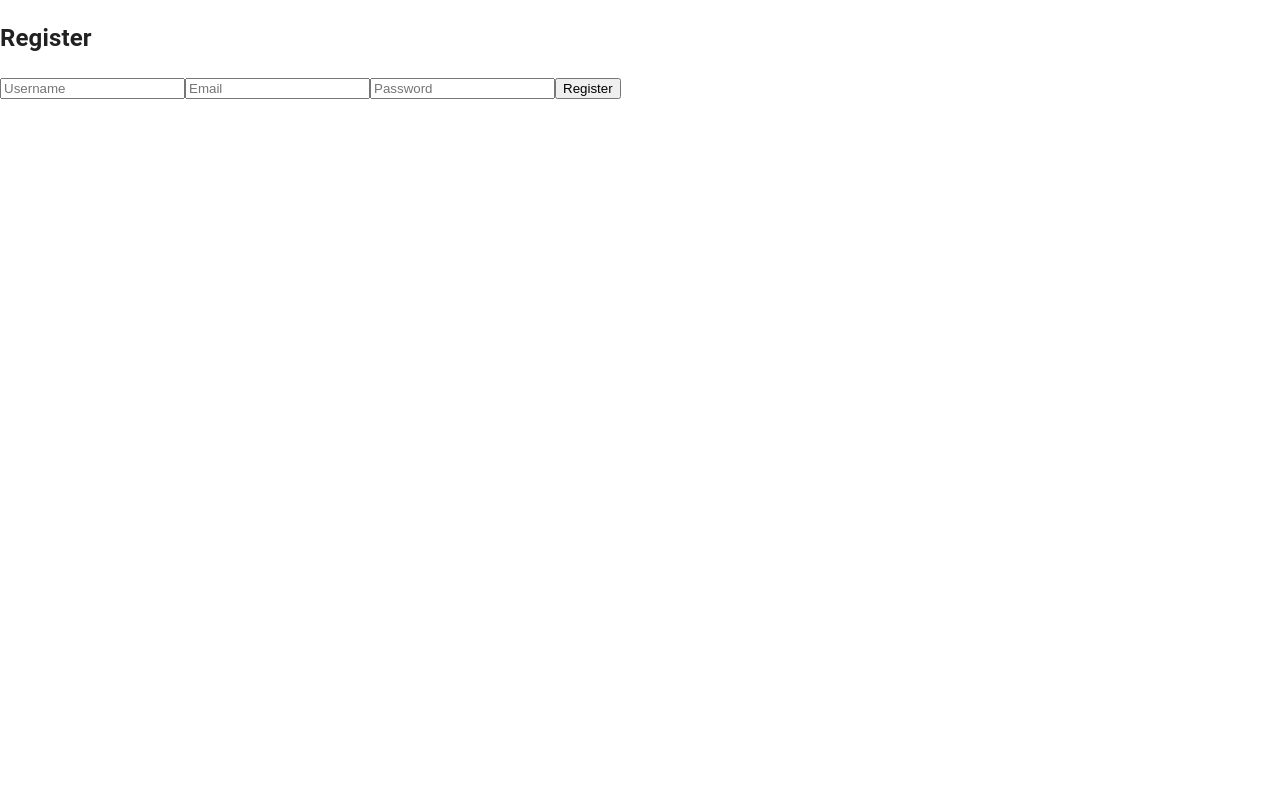
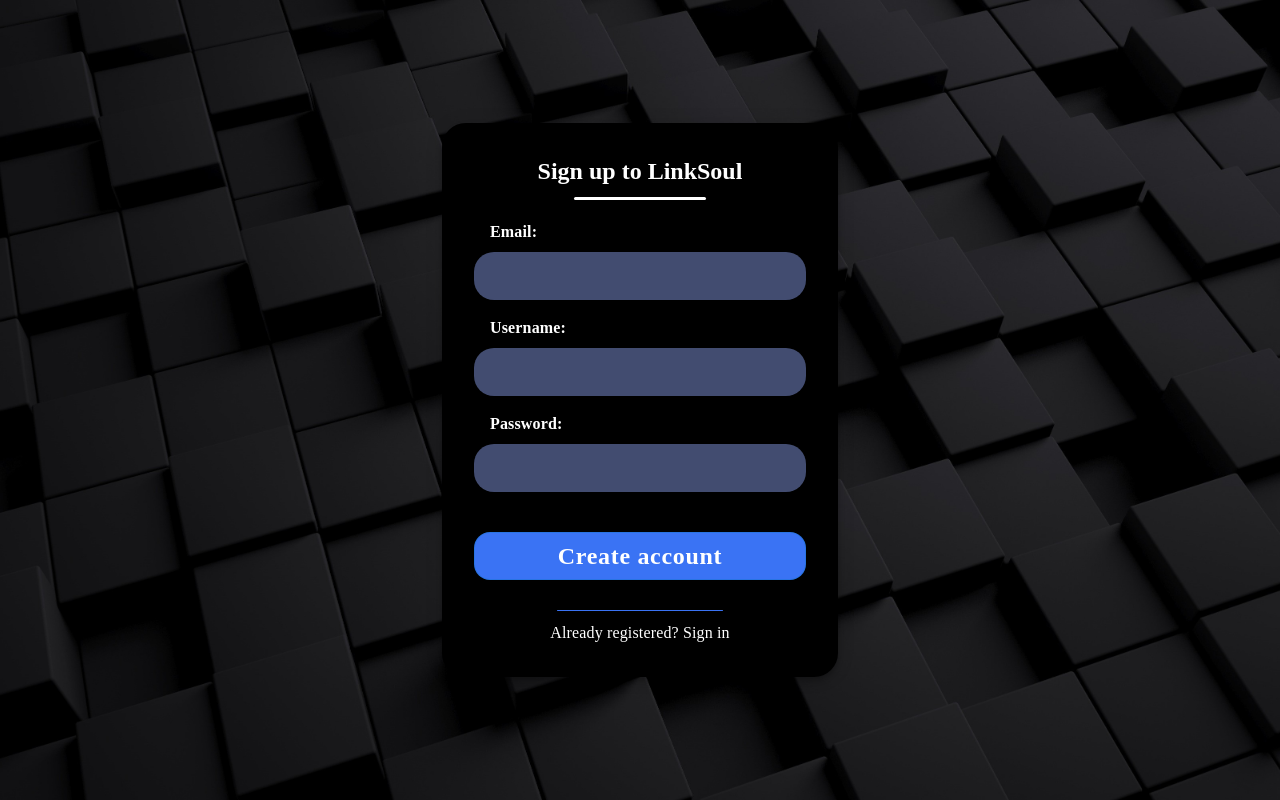
Before and after one commit to hahuythang159/blog-platform, a Next.js app in the folder frontend/: page /register in a window 1280 px wide. Built offline with nearby package versions, Linux system fonts and the light colour scheme.

Commit message:
feat(register): integrate AuthLayout and redegisn UI

```diff
--- a/frontend/app/register/page.tsx
+++ b/frontend/app/register/page.tsx
@@ -3,6 +3,8 @@
 import { useState } from 'react';
 import { useRouter } from 'next/navigation';
 import { register } from '../lib/authService';
+import AuthLayout from '../components/layout/AuthLayout';
+import { Typography, Box, Button, TextField } from '@mui/material';
 
 const RegisterPage = () => {
   const [form, setForm] = useState({ username: '', email: '', password: '' });
@@ -24,16 +26,166 @@
   };
 
   return (
-    <div>
-      <h2>Register</h2>
-      {error && <p>{error}</p>}
-      <form onSubmit={handleSubmit}>
-        <input name="username" type="text" placeholder="Username" onChange={handleChange} required />
-        <input name="email" type="email" placeholder="Email" onChange={handleChange} required />
-        <input name="password" type="password" placeholder="Password" onChange={handleChange} required />
-        <button type="submit">Register</button>
-      </form>
-    </div>
+    <AuthLayout title="Sign up to LinkSoul">
+      <Box component="form" onSubmit={handleSubmit} sx={{ width: '100%', maxWidth: '450px', mx: 'auto' }}>
+        <Typography
+          sx={{
+            fontFamily: '"Inknut Antiqua", serif',
+            fontWeight: 'bold',
+            color: '#ffffff',
+            mb: 1,
+            px: 2,
+          }}
+        >
+          Email:
+        </Typography>
+        <TextField name="email" type="email" fullWidth onChange={handleChange} required variant="outlined"
+          sx={{
+            height: '3rem',
+            backgroundColor: '#424C70',
+            borderRadius: '20px',
+            '& .MuiOutlinedInput-root': {
+              borderRadius: '20px',
+              '& fieldset': {
+                borderColor: 'transparent',
+              },
+              '&:hover fieldset': {
+                borderColor: 'transparent',
+              },
+              '&.Mui-focused fieldset': {
+                borderColor: 'transparent',
+              },
+            },
+            input: {
+              color: '#ffffff',
+              fontFamily: '"Inknut Antiqua", serif',
+              fontWeight: 'bold',
+            },
+          }}
+        />
+        <Typography
+          sx={{
+            fontFamily: '"Inknut Antiqua", serif',
+            fontWeight: 'bold',
+            color: '#ffffff',
+            mt: 2,
+            mb: 1,
+            px: 2,
+          }}
+        >
+          Username:
+        </Typography>
+        <TextField name="username" type="text" fullWidth onChange={handleChange} required variant="outlined"
+          sx={{
+            height: '3rem',
+            backgroundColor: '#424C70',
+            borderRadius: '20px',
+            '& .MuiOutlinedInput-root': {
+              borderRadius: '20px',
+              '& fieldset': {
+                borderColor: 'transparent',
+              },
+              '&:hover fieldset': {
+                borderColor: 'transparent',
+              },
+              '&.Mui-focused fieldset': {
+                borderColor: 'transparent',
+              },
+            },
+            input: {
+              color: '#ffffff',
+              fontFamily: '"Inknut Antiqua", serif',
+              fontWeight: 'bold',
+            },
+          }} />
+        <Typography
+          sx={{
+            fontFamily: '"Inknut Antiqua", serif',
+            fontWeight: 'bold',
+            color: '#ffffff',
+            mt: 2,
+            mb: 1,
+            px: 2,
+          }}
+        >
+          Password:
+        </Typography>
+        <TextField name="password" type='password' fullWidth onChange={handleChange} required variant="outlined"
+          sx={{
+            height: '3rem',
+            backgroundColor: '#424C70',
+            borderRadius: '20px',
+            '& .MuiOutlinedInput-root': {
+              borderRadius: '20px',
+              '& fieldset': {
+                borderColor: 'transparent',
+              },
+              '&:hover fieldset': {
+                borderColor: 'transparent',
+              },
+              '&.Mui-focused fieldset': {
+                borderColor: 'transparent',
+              },
+            },
+            input: {
+              color: '#ffffff',
+              fontFamily: '"Inknut Antiqua", serif',
+              fontWeight: 'bold',
+            },
+          }}
+        />
+
+        <Button type="submit" fullWidth variant="outlined"
+          sx={{
+            fontSize: '1.5rem',
+            fontFamily: '"Inknut Antiqua", serif',
+            fontWeight: 'bold',
+            height: '3rem',
+            mt: 5,
+            color: '#ffffff',
+            backgroundColor: '#3A73F4',
+            borderRadius: 4,
+            textTransform: 'none',
+            '&:hover': {
+              backgroundColor: '#6796FF',
+              color: '#E2D9D9',
+            },
+          }}
+        >
+          Create account
+        </Button>
+
+        {/* Error */}
+        {error && (
+          <Typography color="error" variant="body2" sx={{ pt: 2, textAlign: 'center' }}>
+            {error}
+          </Typography>
+        )}
+
+        <Box
+          sx={{
+            height: '0.5px',
+            width: '50%',
+            backgroundColor: '#3A73F4',
+            m: '30px auto 10px auto',
+            borderRadius: 1,
+          }}
+        />
+        <Typography
+          onClick={() => router.push('/login')}
+          sx={{
+            fontFamily: 'serif',
+            fontWeight: '',
+            display: 'flex',
+            justifyContent: 'center',
+            cursor: 'pointer',
+            color: '#ffffff',
+          }}
+        >
+          Already registered? Sign in
+        </Typography>
+      </Box>
+    </AuthLayout >
   );
 };
 
```
